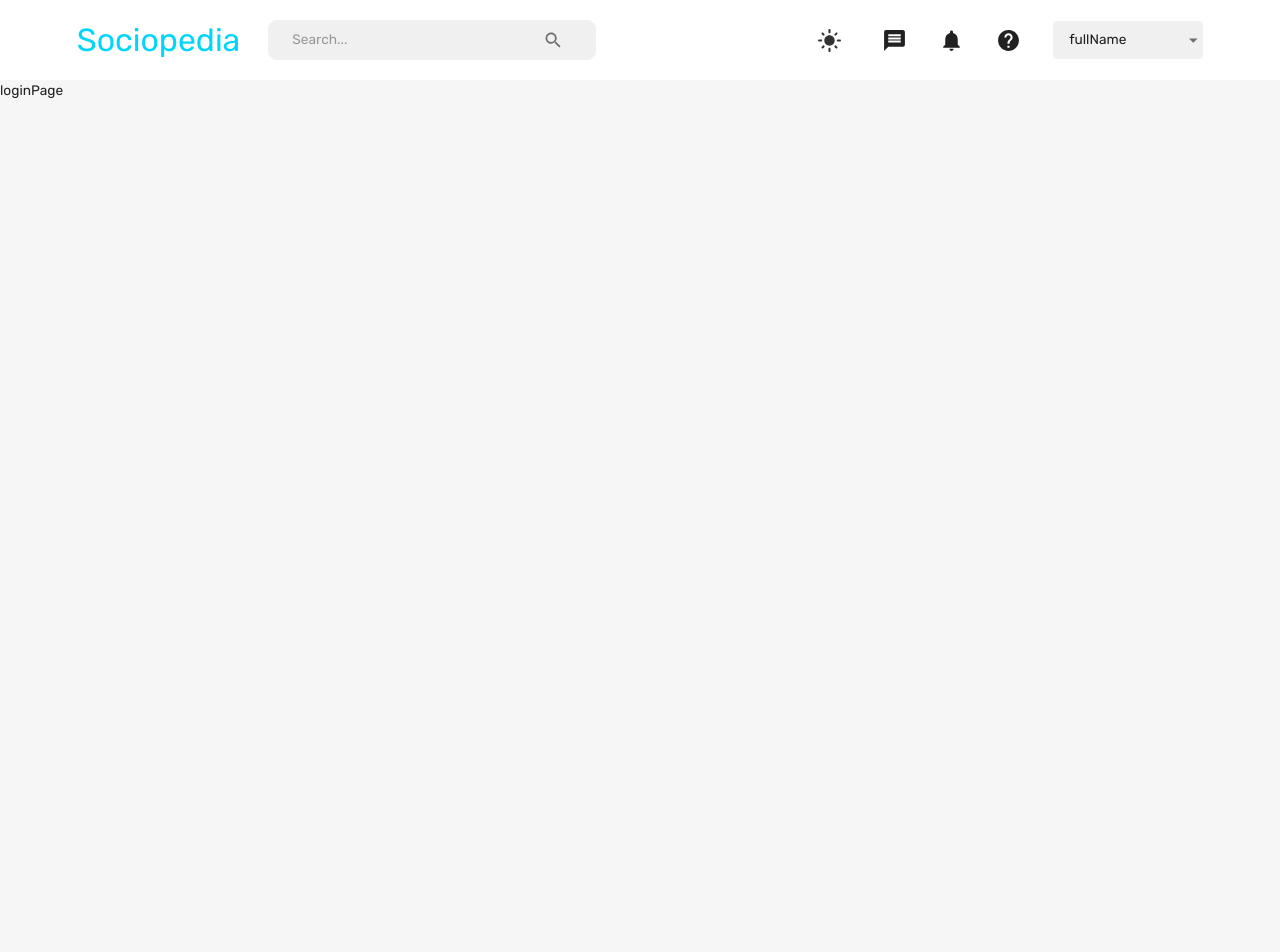
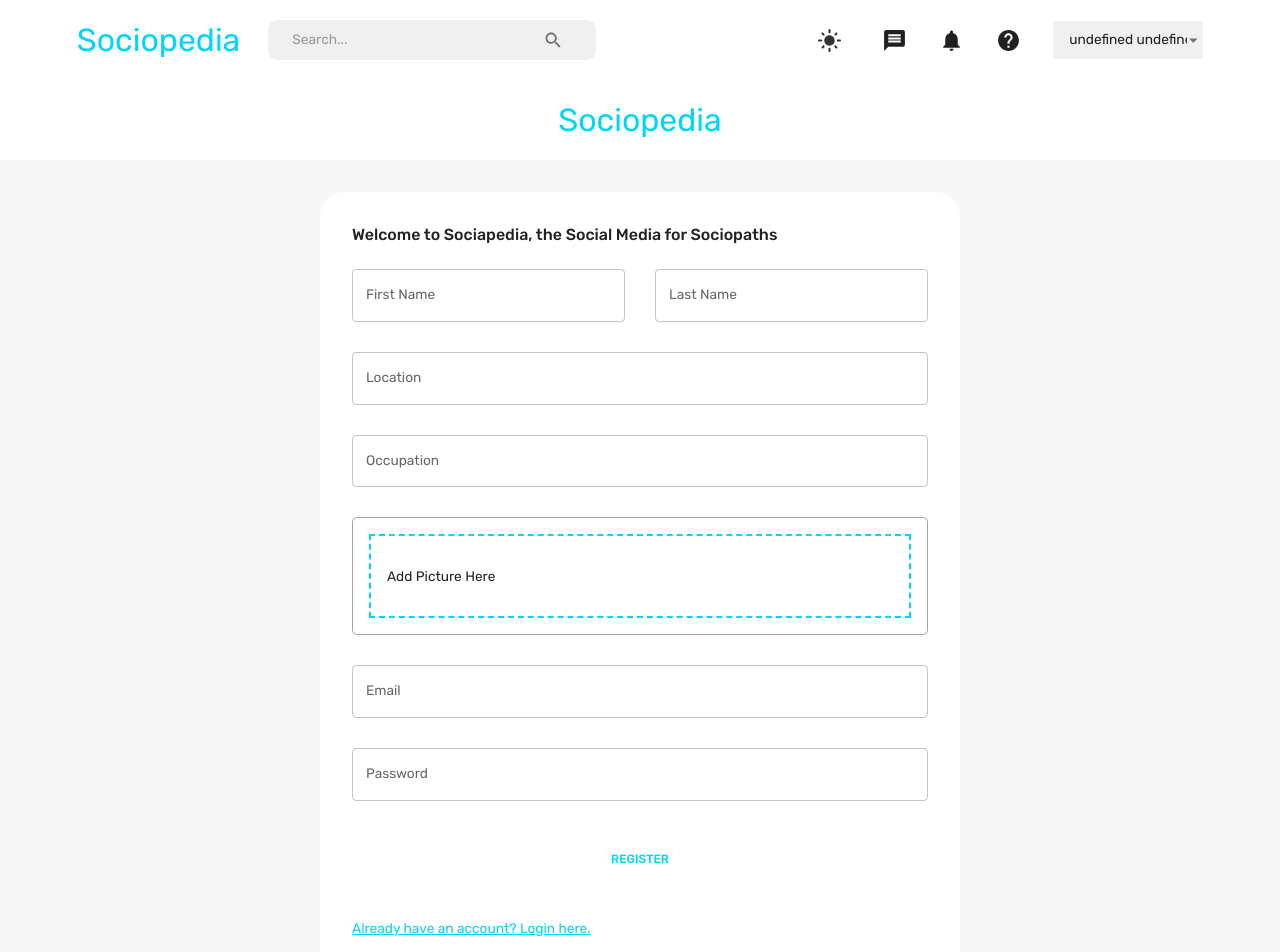
Before and after one commit to Ta-Ara-Pro/proj-11, a React (Create React App) app in the folder client/: page / in a window 1280 px wide. Shown: the top 952 px of the page. Before the commit the page ends 800 px from the top, so only its background shows below. Built offline with nearby package versions, Linux system fonts and the light colour scheme.

Commit message:
create login and register forms & page, create a secured private route base on global state of user in App.js

```diff
--- a/client/src/App.js
+++ b/client/src/App.js
@@ -12,6 +12,7 @@
 function App() {
   const mode = useSelector((state) => state.mode)
   const theme = useMemo(() => createTheme(themeSettings(mode)), [mode]);
+  const isAuth = Boolean(useSelector((state) => state.user))
 
   return (
     <div className="app">
@@ -21,8 +22,8 @@
           <Navbar />
           <Routes>
             <Route path="/" element={<LoginPage />} />
-            <Route path="/home" element={<HomePage />} />
-            <Route path="/profile/:userId" element={<ProfilePage />} />
+            <Route path="/home" element={isAuth ? <HomePage /> : <Navigate to="/" />} />
+            <Route path="/profile/:userId" element={isAuth ? <ProfilePage /> : <Navigate to="/" />} />
           </Routes>
         </ThemeProvider>
       </BrowserRouter>
--- /dev/null
+++ b/client/src/scenes/loginPage/Form.jsx
@@ -0,0 +1,210 @@
+import React, { useState } from 'react'
+import {
+  Box,
+  Button,
+  TextField,
+  useMediaQuery,
+  Typography,
+  useTheme,
+} from "@mui/material";
+import EditOutlinedIcon from '@mui/icons-material/EditOutlined';
+import { Formik } from 'formik';
+import * as yup from 'yup';
+import { useNavigate } from 'react-router-dom';
+import { useDispatch } from 'react-redux';
+import { setLogin } from 'state';
+import Dropzone from 'react-dropzone';
+import FlexBetween from 'components/FlexBetween';
+
+
+
+const registerSchema = yup.object().shape({
+  firstName: yup.string().required("required"),
+  lastName: yup.string().required("required"),
+  email: yup.string().email("invalid email").required("required"),
+  password: yup.string().required("required"),
+  location: yup.string().required("required"),
+  occupation: yup.string().required("required"),
+  picture: yup.string().required("required"),
+})
+
+const loginSchema = yup.object().shape({
+  email: yup.string().email("invalid email").required("required"),
+  password: yup.string().required("required"),
+})
+
+const initialValuesRegister = {
+  firstName: "",
+  lastName: "",
+  email: "",
+  password: "",
+  location: "",
+  occupation: "",
+  picture: "",
+}
+const initialValuesLogin = {
+  email: "",
+  password: "",
+}
+
+const Form = () => {
+  const navigate = useNavigate()
+  const dispatch = useDispatch()
+  const [pageType, setPageType] = useState("register")
+  const { palette } = useTheme();
+  const isNonMobile = useMediaQuery("(min-width:600px)");
+  const isLogin = pageType === 'login';
+  const isRegister = pageType === 'register';
+
+  {/* REGISTER FUNCTION ======================*/ }
+  const register = async (values, onSubmitProps) => {
+    // this allows us to send form info with image
+    const formData = new FormData();
+    for (let value in values) {
+      formData.append(value, values[value])
+    }
+    formData.append('picturePath', values.picture.name)
+    const savedUserResponse = await fetch('http://localhost:3001/auth/register',
+      {
+        method: 'POST',
+        body: formData,
+      }
+    );
+    const savedUser = await savedUserResponse.json()
+    onSubmitProps.resetForm();
+
+    if (savedUser) { setPageType('login') }
+  }
+
+  {/*LOGIN FUNCTION ===========================*/ }
+  const login = async (values, onSubmitProps) => {
+    const loggedInResponse = await fetch(
+      'http://localhost:3001/auth/login',
+      {
+        method: 'POST',
+        headers: { "Content-Type": "application/json" },
+        body: JSON.stringify(values)
+      }
+    );
+    const loggedIn = await loggedInResponse.json();
+    onSubmitProps.resetForm();
+    if (loggedIn) {
+      dispatch(
+        setLogin({
+          user: loggedIn.user,
+          token: loggedIn.token,
+        })
+      );
+      navigate('/home')
+      console.log('login respose:', loggedInResponse)
+    }
+  }
+
+  {/*SUBMIT FUNCTION ===========================*/ }
+  const handleFormSubmit = async (values, onSubmitProps) => {
+    if (isLogin) await login(values, onSubmitProps);
+    if (isRegister) await register(values, onSubmitProps)
+  };
+
+  return (
+    <Formik
+      onSubmit={handleFormSubmit}
+      initialValues={isLogin ? initialValuesLogin : initialValuesRegister}
+      validationSchema={isLogin ? loginSchema : registerSchema}
+    >
+      {({
+        values, errors, touched, handleBlur, handleChange, handleSubmit, setFieldValue, resetForm,
+      }) => (
+        <form onSubmit={handleSubmit}>
+          <Box display='grid' gap='30px' gridTemplateColumns='repeat(4, minmax(0, 1fr)'
+            sx={{
+              "& > div": { gridColumn: isNonMobile ? undefined : "span 4" },
+
+            }}>
+            {isRegister && (
+              <>
+                <TextField
+                  label="First Name" onBlur={handleBlur} onChange={handleChange}
+                  value={values.firstName} name="firstName"
+                  error={Boolean(touched.firstName) && Boolean(errors.firstName)}
+                  helperText={touched.firstName && errors.firstName} sx={{ gridColumn: "span 2" }}
+                />
+                <TextField
+                  label="Last Name" onBlur={handleBlur} onChange={handleChange}
+                  value={values.lastName} name="lastName"
+                  error={Boolean(touched.lastName) && Boolean(errors.lastName)}
+                  helperText={touched.lastName && errors.lastName} sx={{ gridColumn: "span 2" }}
+                />
+                <TextField
+                  label="Location" onBlur={handleBlur} onChange={handleChange}
+                  value={values.location} name="location"
+                  error={Boolean(touched.location) && Boolean(errors.location)}
+                  helperText={touched.location && errors.location} sx={{ gridColumn: "span 4" }}
+                />
+                <TextField
+                  label="Occupation" onBlur={handleBlur} onChange={handleChange}
+                  value={values.occupation} name="occupation"
+                  error={Boolean(touched.occupation) && Boolean(errors.occupation)}
+                  helperText={touched.occupation && errors.occupation} sx={{ gridColumn: "span 4" }}
+                />
+
+                {/*DROPZONE SETTINGS */}
+                <Box gridColumn='span 4' border={`1px solid ${palette.neutral.medium}`} borderRadius='5px' p='1rem'>
+                  <Dropzone acceptedFiles='.jpg, .jpeg, .png' multiple={false} onDrop={(acceptedFiles) => setFieldValue('picture', acceptedFiles[0])}>
+                    {({ getRootProps, getInputProps }) => (
+                      <Box {...getRootProps()} border={`2px dashed ${palette.primary.main}`} p='1rem' sx={{ "&:hover": { cursor: 'pointer' } }}
+                      >
+                        <input {...getInputProps()} />
+                        {!values.picture ? (
+                          <p>Add Picture Here</p>
+                        ) : (
+                          <FlexBetween>
+                            <Typography>
+                              {values.picture.name}
+                              <EditOutlinedIcon />
+                            </Typography>
+                          </FlexBetween>
+                        )}
+                      </Box>
+                    )}
+                  </Dropzone>
+                </Box>
+                {/*=================== */}
+              </>
+            )}
+
+            <TextField
+              label="Email" onBlur={handleBlur} onChange={handleChange}
+              value={values.email} name="email"
+              error={Boolean(touched.email) && Boolean(errors.email)}
+              helperText={touched.email && errors.email} sx={{ gridColumn: "span 4" }}
+            />
+            <TextField
+              label="Password" onBlur={handleBlur} onChange={handleChange} type="password"
+              value={values.password} name="password"
+              error={Boolean(touched.password) && Boolean(errors.password)}
+              helperText={touched.password && errors.password} sx={{ gridColumn: "span 4" }}
+            />
+          </Box>
+
+          {/* BUTTONS */}
+          <Box>
+            <Button fullWidth type='submit' sx={{
+              m: "2rem 0", p: '1rem', backgroundColor: palette.background.alt, "&:hover": { color: palette.primary.main },
+            }}>
+              {isLogin ? "LOGIN" : "REGISTER"}
+            </Button>
+            <Typography onClick={() => { setPageType(isLogin ? "register" : "login"); resetForm() }}
+              sx={{ textDecoration: "underline", color: palette.primary.main, "&:hover": { cursor: 'pointer', color: palette.primary.light } }}>
+              {
+                isLogin ? "Don't have an account? Sign Up here." : "Already have an account? Login here."
+              }
+            </Typography>
+          </Box>
+        </form>
+      )}
+    </Formik>
+  )
+}
+
+export default Form
--- a/client/src/scenes/loginPage/index.jsx
+++ b/client/src/scenes/loginPage/index.jsx
@@ -1,10 +1,35 @@
 import React from 'react'
+import { Box, Typography, useTheme, useMediaQuery } from '@mui/material'
+import Form from './Form';
 
 const LoginPage = () => {
+  const theme = useTheme();
+  const isNonMonbileScreens = useMediaQuery("(min-width: 1000px")
   return (
-    <div>
-      loginPage
-    </div>
+    <Box>
+      <Box width="100%" backgroundColor={theme.palette.background.alt} p='1rem 6%' textAlign='center'>
+       <Typography fontWeight="bolde" fontSize="32px"
+          color="primary"
+          // onClick={() => navigate("/home")}
+          // sx={{
+          //   "&:hover": {
+          //     color: primaryLight,
+          //     cursor: "pointer",
+          //   },
+          // }}
+        >
+          Sociopedia
+        </Typography>
+        </Box>
+        <Box width={isNonMonbileScreens ? '50%' : "93%"} p='2rem' m='2rem auto' borderRadius='1.5rem'
+        backgroundColor={theme.palette.background.alt}>
+          <Typography fontWeight='500' variant='h5' sx={{ mb:'1.5rem'}}>
+            Welcome to Sociapedia, the Social Media for Sociopaths
+          </Typography>
+          <Form />
+
+        </Box>
+    </Box>
   )
 }
 
--- a/client/src/scenes/navbar/index.jsx
+++ b/client/src/scenes/navbar/index.jsx
@@ -99,7 +99,7 @@
             input={<InputBase />}
             >
               <MenuItem value={fullName}>
-              <Typography>fullName</Typography>
+              <Typography>{fullName}</Typography>
               </MenuItem>
               <MenuItem onClick={ () => dispatch(setLogout())}>Log Out</MenuItem>
             </Select>
@@ -149,7 +149,7 @@
             input={<InputBase />}
             >
               <MenuItem value={fullName}>
-              <Typography>fullName</Typography>
+              <Typography>{fullName}</Typography>
               </MenuItem>
               <MenuItem onClick={ () => dispatch(setLogout())}>Log Out</MenuItem>
             </Select>
```
Also changed, not shown: 1 other file (tests, documents, lock files or other folders).
